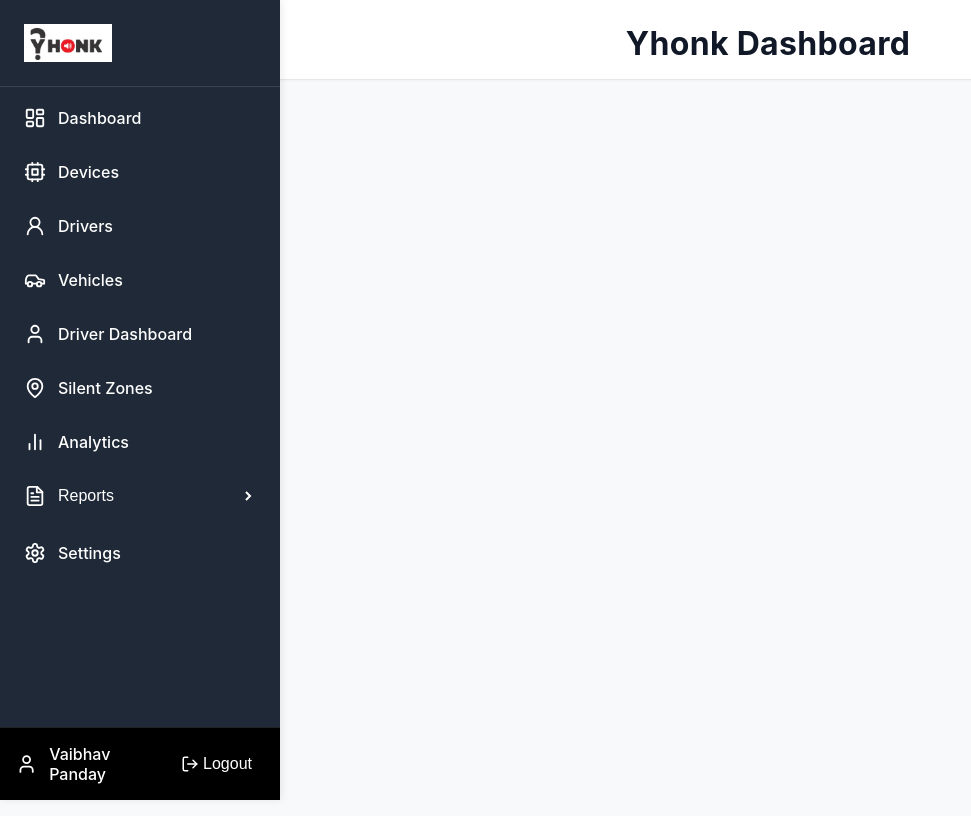
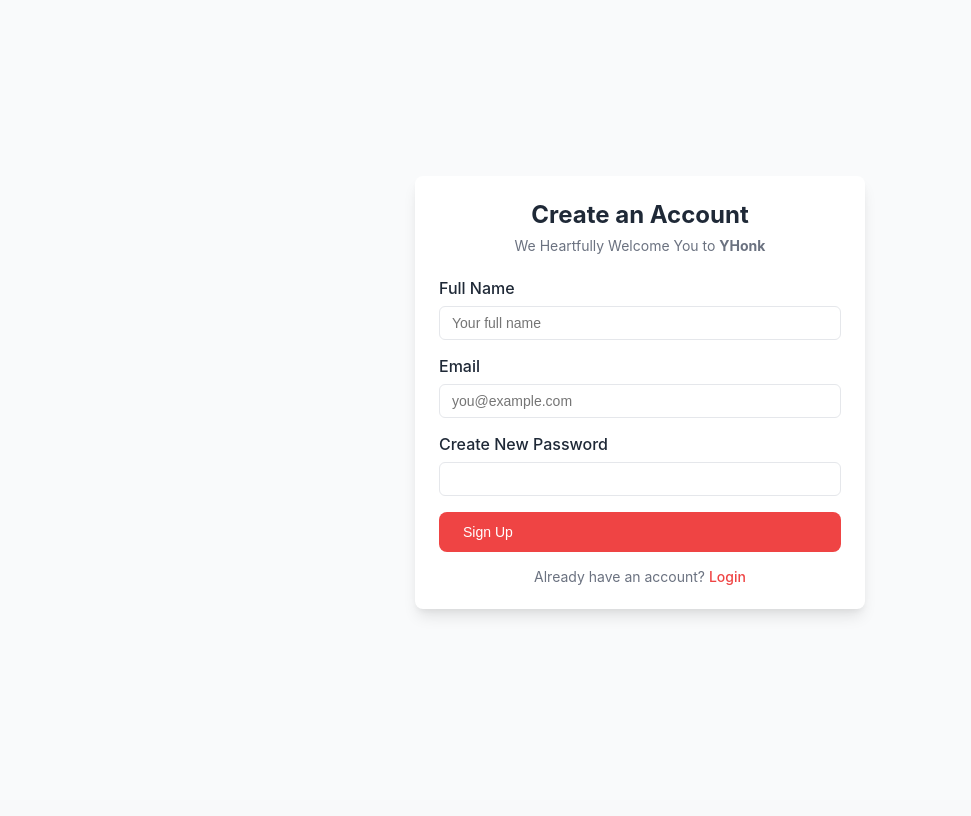
Before and after one commit to Shafin-Kazi/Yhonk-Dashboard-, a React (Create React App) app: page /signup in a window 1280 px wide. Shown: the whole page, without its empty margins (0-971 px from the left). Built offline with nearby package versions, Linux system fonts and the light colour scheme.

Commit message:
Created a login and signup page with proper verification using local storage

```diff
--- a/public/index.html
+++ b/public/index.html
@@ -2,7 +2,7 @@
 <html lang="en">
   <head>
     <meta charset="utf-8" />
-    <link rel="icon" href="%PUBLIC_URL%/favicon.ico" />
+    <link rel="icon" href="yhonk_2.jpg" type="image/png" />
     <meta name="viewport" content="width=device-width, initial-scale=1" />
     <meta name="theme-color" content="#000000" />
     <meta
@@ -11,7 +11,7 @@
     />
     <link rel="apple-touch-icon" href="%PUBLIC_URL%/logo192.png" />
     <link rel="manifest" href="%PUBLIC_URL%/manifest.json" />
-    <title>Yhonk Dashboard</title>
+    <title>YHonk Dashboard</title>
   </head>
   <body>
     <noscript>You need to enable JavaScript to run this app.</noscript>
--- a/src/App.js
+++ b/src/App.js
@@ -14,6 +14,8 @@
 import Settings from './components/Settings';
 import LandingPage from './components/LandingPage';
 import DriverDashboard from './components/driver-dashboard';
+import Login from './components/Login';
+import SignUp from './components/Signup';
 import './App.css';
 
 function App() {
@@ -21,6 +23,8 @@
     <Router>
       <Routes>
         <Route path="/" element={<LandingPage />} />
+        <Route path="/login" element={<Login />} /> {/* New Login Route */}
+        <Route path="/signup" element={<SignUp />} />  {/*New Signup route*/}
         <Route
           path="*"
           element={
--- a/src/components/LandingPage.js
+++ b/src/components/LandingPage.js
@@ -8,10 +8,10 @@
     <div className="landing-container modern-bg">
       <div className="landing-content fade-in larger">
         <img src="/yhonk_logo.jpg" alt="Yhonk Logo" className="landing-logo" />
-        <h1 className="landing-title">Welcome to Yhonk Dashboard</h1>
+        <h1 className="landing-title">Welcome to YHonk Dashboard</h1>
         <p className="landing-tagline">Smart Vehicle & Driver Monitoring for Safer Roads</p>
         <p className="landing-desc">
-          <b>Yhonk</b> is a next-generation platform designed to revolutionize road safety and fleet management. Monitor vehicles and drivers in real time, analyze horn usage, manage silent zones, and generate insightful reports—all in one powerful, easy-to-use dashboard. Empower your organization to reduce noise pollution, improve compliance, and make data-driven decisions for a safer, smarter future.
+          <b>YHonk</b> is a next-generation platform designed to revolutionize road safety and fleet management. Monitor vehicles and drivers in real time, analyze horn usage, manage silent zones, and generate insightful reports—all in one powerful, easy-to-use dashboard. Empower your organization to reduce noise pollution, improve compliance, and make data-driven decisions for a safer, smarter future.
         </p>
         <div className="landing-btn-group">
           <button
--- /dev/null
+++ b/src/components/Login.css
@@ -0,0 +1,50 @@
+.login-container {
+  min-height: 100vh;
+  display: flex;
+  justify-content: center;
+  align-items: center;
+  background-color: var(--yhonk-gray-light);
+  padding: 2rem;
+}
+
+.login-card {
+  width: 100%;
+  max-width: 400px;
+  box-shadow: var(--yhonk-shadow-lg);
+}
+
+.login-title {
+  font-size: 1.5rem;
+  font-weight: 700;
+  margin-bottom: 0.5rem;
+  color: var(--yhonk-black);
+  text-align: center;
+}
+
+.login-subtitle {
+  font-size: 0.875rem;
+  color: var(--yhonk-gray);
+  text-align: center;
+  margin-bottom: 1.5rem;
+}
+
+.w-full {
+  width: 100%;
+}
+
+.login-footer {
+  text-align: center;
+  font-size: 0.875rem;
+  margin-top: 1rem;
+  color: var(--yhonk-gray);
+}
+
+.login-link {
+  color: var(--yhonk-red);
+  text-decoration: none;
+  font-weight: 500;
+}
+
+.login-link:hover {
+  text-decoration: underline;
+}
--- /dev/null
+++ b/src/components/Login.js
@@ -0,0 +1,61 @@
+import React from 'react';
+import { useNavigate } from "react-router-dom";
+import './Login.css';
+
+const Login = () => {
+    const navigate = useNavigate();
+
+    //this uses the local storage to store the data which is not safe here we can use firebase or our own database
+  const handleSubmit = (e) => {
+    e.preventDefault();
+
+    const email = e.target.email.value;
+    const password = e.target.password.value;
+
+    const storedUser = JSON.parse(localStorage.getItem('yhonk-user'));
+
+    if (storedUser && storedUser.email === email && storedUser.password === password) {
+      navigate('/dashboard');
+    } else {
+      alert('Invalid email or password');
+    }
+  };
+
+  return (
+    <div className="login-container">
+      <div className="card login-card">
+        <h2 className="login-title">Welcome Back</h2>
+        <p className="login-subtitle">Please login to your account</p>
+        <form onSubmit={handleSubmit}>
+          <div className="form-group">
+            <label htmlFor="email" className="form-label">Email</label>
+            <input
+              type="email"
+              id="email"
+              className="form-input"
+              placeholder="you@example.com"
+              required
+            />
+          </div>
+          <div className="form-group">
+            <label htmlFor="password" className="form-label">Password</label>
+            <input
+              type="password"
+              id="password"
+              className="form-input"
+              required
+            />
+          </div>
+          <div className="form-group" style={{ textAlign: 'center' }}>
+            <button type="submit" className="btn btn-primary w-full">Login</button>
+          </div>
+          <p className="login-footer">
+            Don't have an account? <a href="/Signup" className="login-link">Sign up</a>
+          </p>
+        </form>
+      </div>
+    </div>
+  );
+};
+
+export default Login;
--- /dev/null
+++ b/src/components/Signup.css
@@ -0,0 +1,51 @@
+.signup-container {
+  min-height: 100vh;
+  display: flex;
+  justify-content: center;
+  align-items: center;
+  background-color: var(--yhonk-gray-light);
+  padding: 2rem;
+}
+
+.signup-card {
+  width: 100%;
+  max-width: 450px;
+  box-shadow: var(--yhonk-shadow-lg);
+}
+
+.signup-title {
+  font-size: 1.5rem;
+  font-weight: 700;
+  margin-bottom: 0.5rem;
+  color: var(--yhonk-black);
+  text-align: center;
+}
+
+.signup-subtitle {
+  font-size: 0.875rem;
+  color: var(--yhonk-gray);
+  text-align: center;
+  margin-bottom: 1.5rem;
+}
+
+.signup-footer {
+  text-align: center;
+  font-size: 0.875rem;
+  margin-top: 1rem;
+  color: var(--yhonk-gray);
+}
+
+.signup-link {
+  color: var(--yhonk-red);
+  text-decoration: none;
+  font-weight: 500;
+}
+
+.signup-link:hover {
+  text-decoration: underline;
+}
+
+.w-full {
+  width: 100%;
+  text-align: center;
+}
--- /dev/null
+++ b/src/components/Signup.js
@@ -0,0 +1,71 @@
+import React from 'react';
+import { useNavigate } from "react-router-dom";
+import './Signup.css';
+
+const SignUp = () => {
+    const navigate = useNavigate();
+
+    //this uses the local storage to store the data which is not safe here we can use firebase or our own database
+  const handleSubmit = (e) => {
+    e.preventDefault();
+
+    const name = e.target.name.value;
+    const email = e.target.email.value;
+    const password = e.target.password.value;
+
+    // Save to localStorage (not secure, for testing only)
+    const user = { name, email, password };
+    localStorage.setItem('yhonk-user', JSON.stringify(user));
+
+    alert('Signup successful! You can now login.');
+    navigate('/login');
+  };
+
+  return (
+    <div className="signup-container">
+      <div className="card signup-card">
+        <h2 className="signup-title">Create an Account</h2>
+        <p className="signup-subtitle">We Heartfully Welcome You to <b>YHonk</b></p>
+        <form onSubmit={handleSubmit}>
+          <div className="form-group">
+            <label htmlFor="name" className="form-label">Full Name</label>
+            <input
+              type="text"
+              id="name"
+              className="form-input"
+              placeholder="Your full name"
+              required
+            />
+          </div>
+          <div className="form-group">
+            <label htmlFor="email" className="form-label">Email</label>
+            <input
+              type="email"
+              id="email"
+              className="form-input"
+              placeholder="you@example.com"
+              required
+            />
+          </div>
+          <div className="form-group">
+            <label htmlFor="password" className="form-label">Create New Password</label>
+            <input
+              type="password"
+              id="password"
+              className="form-input"
+              required
+            />
+          </div>
+          <div className="form-group">
+            <button type="submit" className="btn btn-primary w-full">Sign Up</button>
+          </div>
+          <p className="signup-footer">
+            Already have an account? <a href="/login" className="signup-link">Login</a>
+          </p>
+        </form>
+      </div>
+    </div>
+  );
+};
+
+export default SignUp;
```
